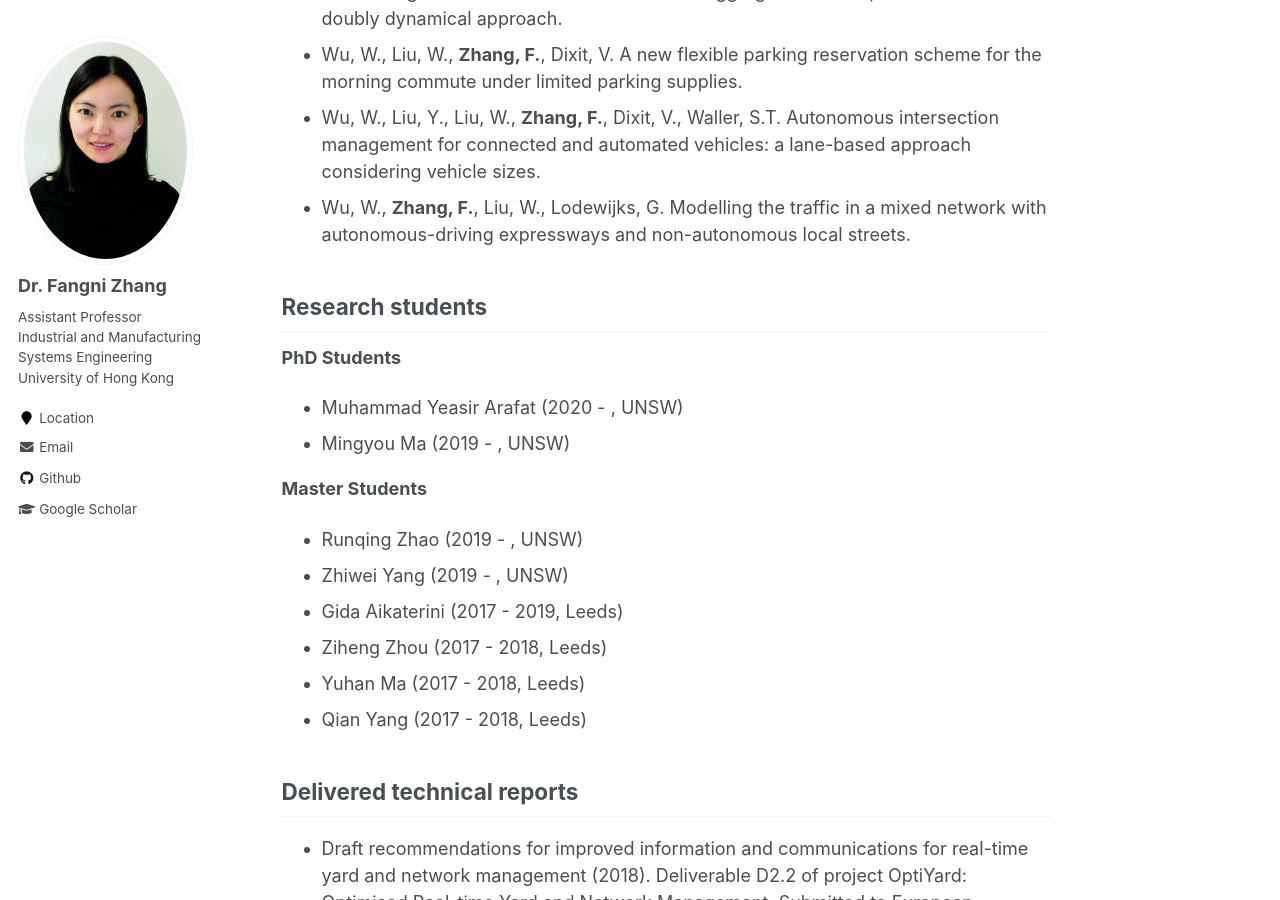
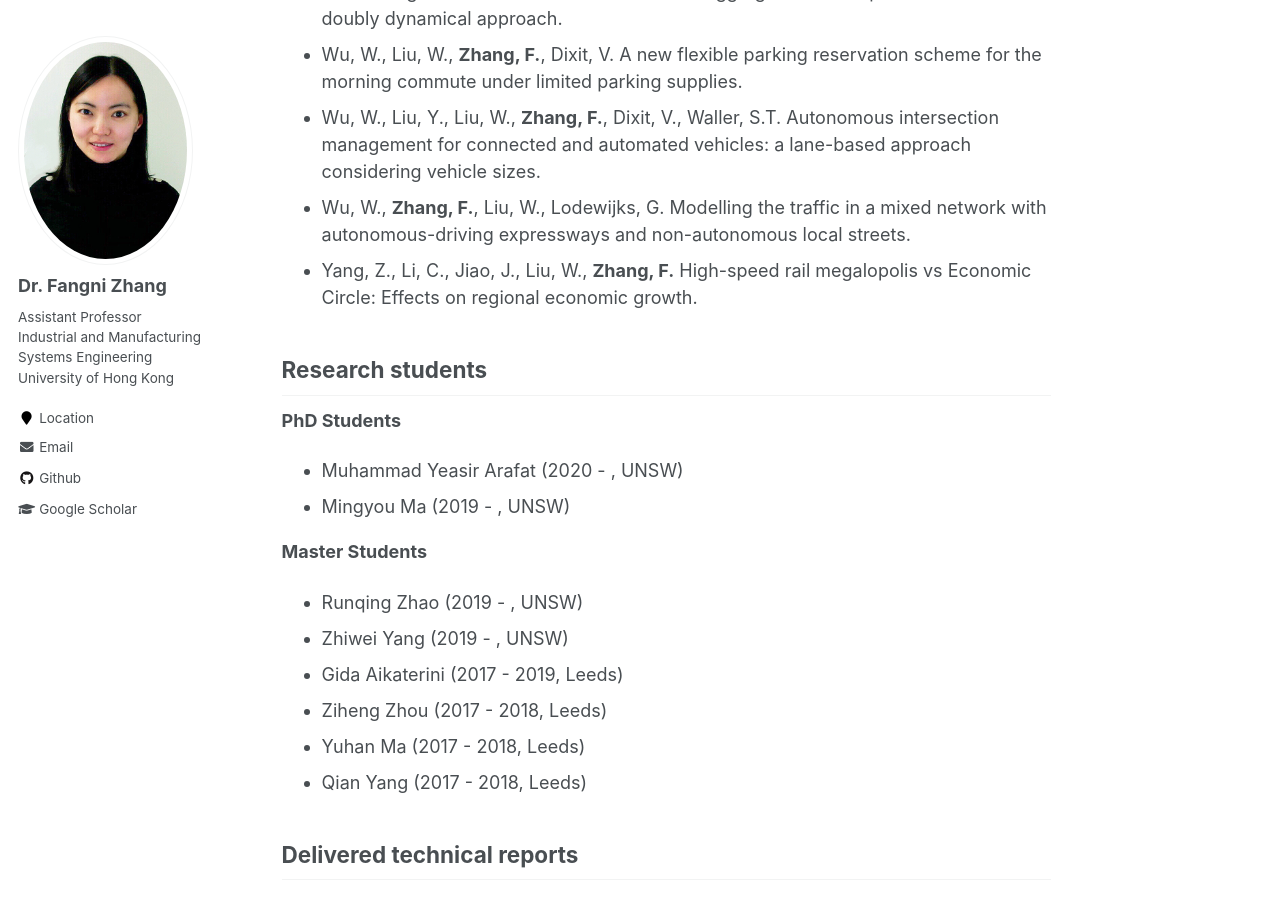
Before and after one commit to fangnizhang/fangnizhang.github.io, a Jekyll site: the page built from _pages/research.md, in a window 1280 px wide and 900 px high, scrolled down 968 px. Built offline with Jekyll 4.4.1, drawn with Linux system fonts in a browser that asks for light colours.

Commit message:
Update research.md

```diff
--- a/_pages/research.md
+++ b/_pages/research.md
@@ -20,6 +20,7 @@ Selected working papers
 * Wu, W., Liu, W., **Zhang, F.**, Dixit, V. A new flexible parking reservation scheme for the morning commute under limited parking supplies.
 * Wu, W., Liu, Y., Liu, W., **Zhang, F.**, Dixit, V., Waller, S.T. Autonomous intersection management for connected and automated vehicles: a lane-based approach considering vehicle sizes.
 * Wu, W., **Zhang, F.**, Liu, W., Lodewijks, G. Modelling the traffic in a mixed network with autonomous-driving expressways and non-autonomous local streets.
+* Yang, Z., Li, C., Jiao, J., Liu, W., **Zhang, F.** High-speed rail megalopolis vs Economic Circle: Effects on regional economic growth.
 
 Research students
 -----------
```
